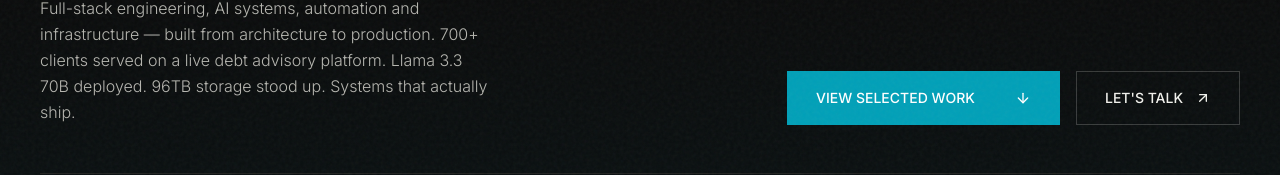
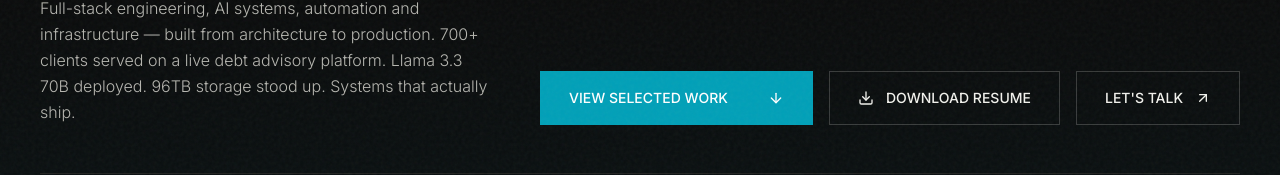
Before and after one commit to Jayesh-ux/jayesh-singh, a Next.js app: page / in a window 1280 px wide. Shown: the part 594-769 px from the top of the page. Built offline with nearby package versions, Linux system fonts and the light colour scheme; no server answers.

Commit message:
hero: resume download CTA + static PDF

```diff
--- a/components/hero/hero.tsx
+++ b/components/hero/hero.tsx
@@ -3,7 +3,7 @@
 import { useEffect, useRef, useState } from "react";
 import dynamic from "next/dynamic";
 import gsap from "gsap";
-import { ArrowDown, ArrowUpRight } from "lucide-react";
+import { ArrowDown, ArrowUpRight, Download } from "lucide-react";
 import { useReducedMotion } from "@/lib/hooks/use-reduced-motion";
 import { MagneticButton } from "@/components/ui/magnetic-button";
 
@@ -167,6 +167,15 @@ export function Hero() {
             </MagneticButton>
             <MagneticButton
               as="a"
+              href="/jayesh-singh/Jayesh_Singh_Resume.pdf"
+              download
+              className="group flex items-center gap-3 border border-fg/20 px-7 py-4 text-sm font-medium text-fg transition-colors hover:border-accent hover:text-accent"
+            >
+              <Download size={16} className="transition-transform duration-300 group-hover:translate-y-0.5" />
+              DOWNLOAD RESUME
+            </MagneticButton>
+            <MagneticButton
+              as="a"
               href="#contact"
               className="group flex items-center gap-3 border border-fg/20 px-7 py-4 text-sm font-medium text-fg transition-colors hover:border-accent hover:text-accent"
             >
--- a/components/ui/magnetic-button.tsx
+++ b/components/ui/magnetic-button.tsx
@@ -13,6 +13,7 @@ type MagneticButtonProps = {
   href?: string;
   target?: string;
   rel?: string;
+  download?: boolean;
   type?: "button" | "submit" | "reset";
   disabled?: boolean;
   onClick?: () => void;
@@ -27,6 +28,7 @@ export function MagneticButton({
   href,
   target,
   rel,
+  download,
   type,
   disabled,
   onClick,
@@ -62,6 +64,7 @@ export function MagneticButton({
     ...(href !== undefined && { href }),
     ...(target !== undefined && { target }),
     ...(rel !== undefined && { rel }),
+    ...(download !== undefined && { download }),
     ...(type !== undefined && { type }),
     ...(disabled !== undefined && { disabled }),
     ...(onClick !== undefined && { onClick }),
```
Also changed, not shown: 1 other file (tests, documents, lock files or other folders).
